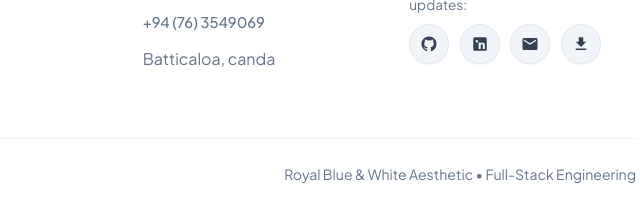
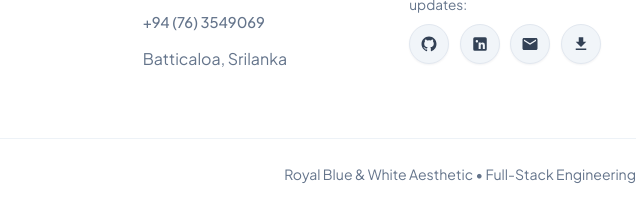
Before and after one commit to Prakeeth07/portfolio, a plain HTML site: page index.html in a window 1280 px wide. Shown: the part 2458-2672 px from the top of the page, 574-1214 px from the left. Drawn offline with Linux system fonts and the light colour scheme.

Commit message:
change canda to srilanka

```diff
--- a/index.html
+++ b/index.html
@@ -513,7 +513,7 @@
           <ul class="footer-links">
             <li><a href="mailto:shagith06@gmail.com">shagith06@gmail.com</a></li>
             <li><a href="tel:+94763549069">+94 (76) 3549069</a></li>
-            <li><span class="muted">Batticaloa, canda</span></li>
+            <li><span class="muted">Batticaloa, Srilanka </span></li>
           </ul>
         </div>
 
```
